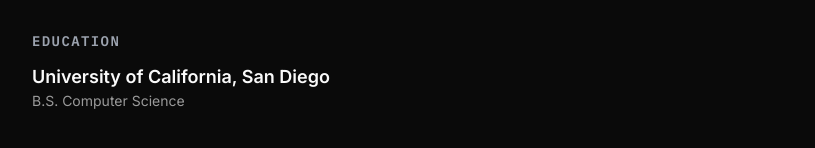
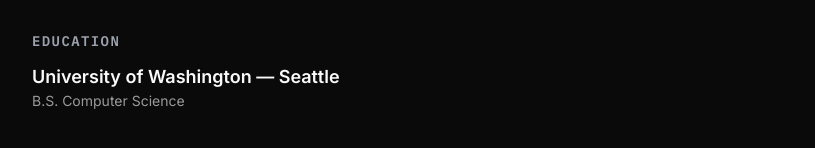
Before and after one commit to JadenSWang/JadenSWang, a Next.js app: page /resume in a window 1280 px wide. Shown: the part 946-1094 px from the top of the page, without its empty margins (232-1047 px from the left). Built offline with nearby package versions, Linux system fonts and the light colour scheme.

Commit message:
Update education to University of Washington — Seattle

```diff
--- a/src/app/resume/page.tsx
+++ b/src/app/resume/page.tsx
@@ -146,7 +146,7 @@
           </h2>
           <div>
             <h3 className="text-lg font-semibold print:text-base">
-              University of California, San Diego
+              University of Washington — Seattle
             </h3>
             <p className="text-sm text-foreground/60 print:text-xs print:text-black/70">
               B.S. Computer Science
```
